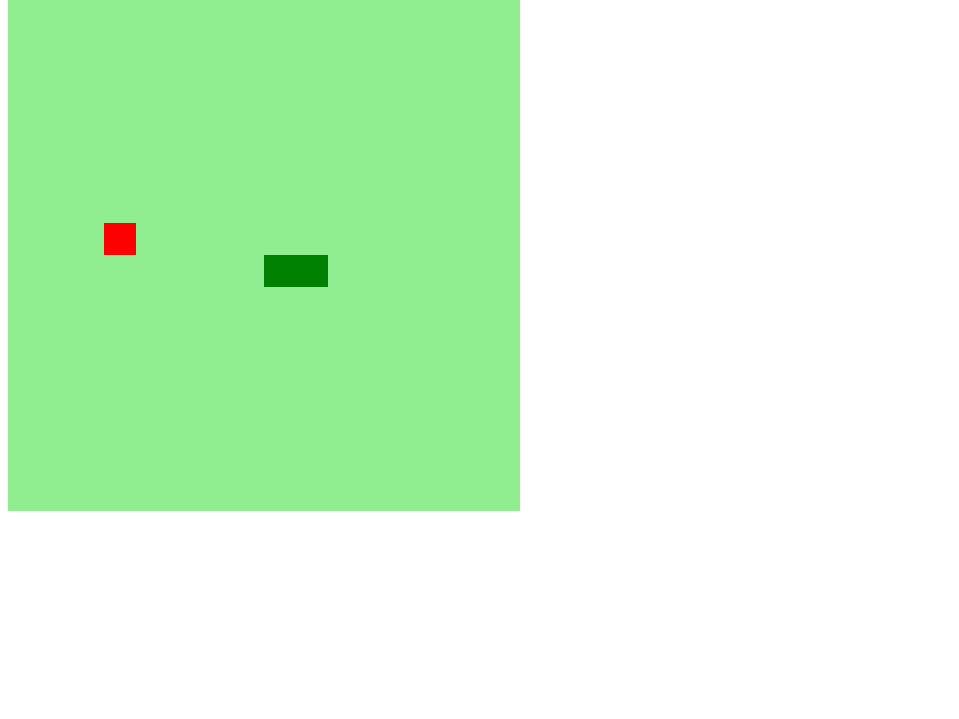
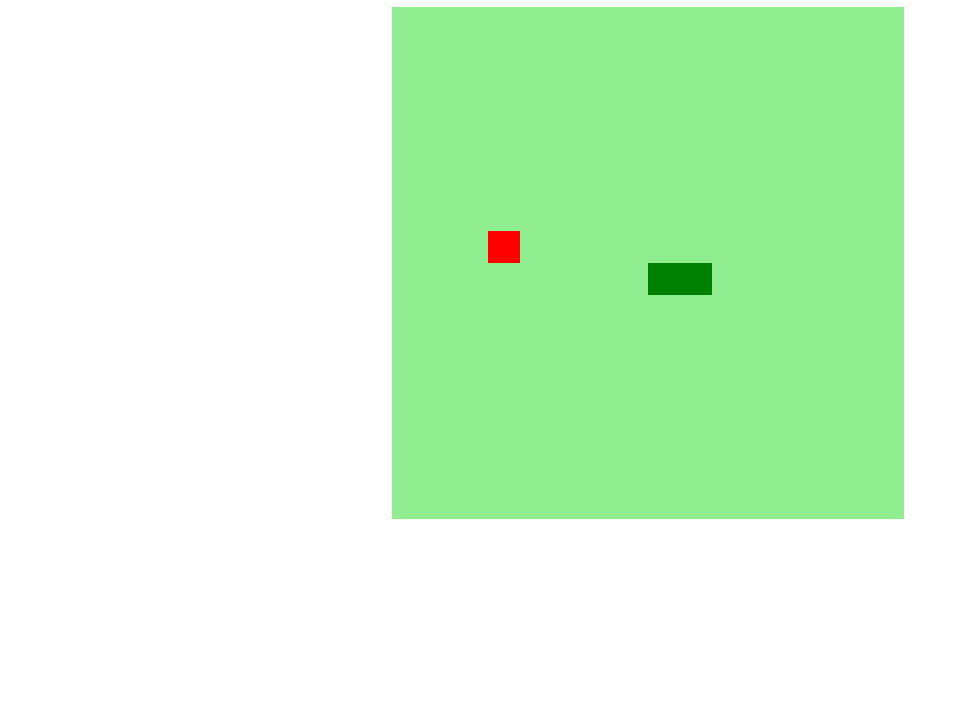
Before and after one commit to MarcondesJr/CobraGame, a plain HTML site: page index.html in a window 1280 px wide. Shown: the part 81-800 px from the top of the page, without its empty margins (0-959 px from the left). Drawn offline with Linux system fonts and the light colour scheme.

Commit message:
Jogo Finalizado e personalizado

```diff
--- a/style.css
+++ b/style.css
@@ -1,3 +1,9 @@
 body {
-
+    height: 100%;
+    width: 100%;
+    display: flex;
+    justify-content: center;
+    align-items: center;
+    flex-direction: column;
+    color: greenyellow;
 }
```
